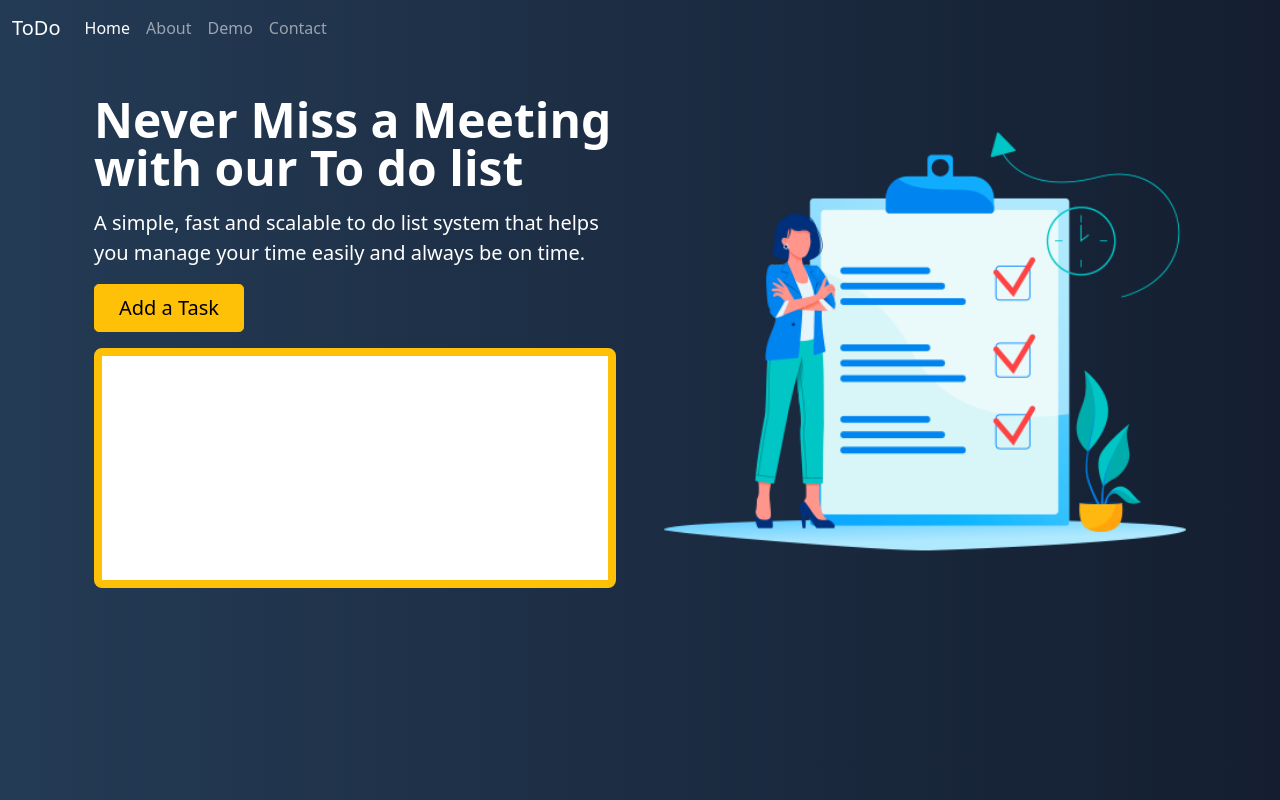
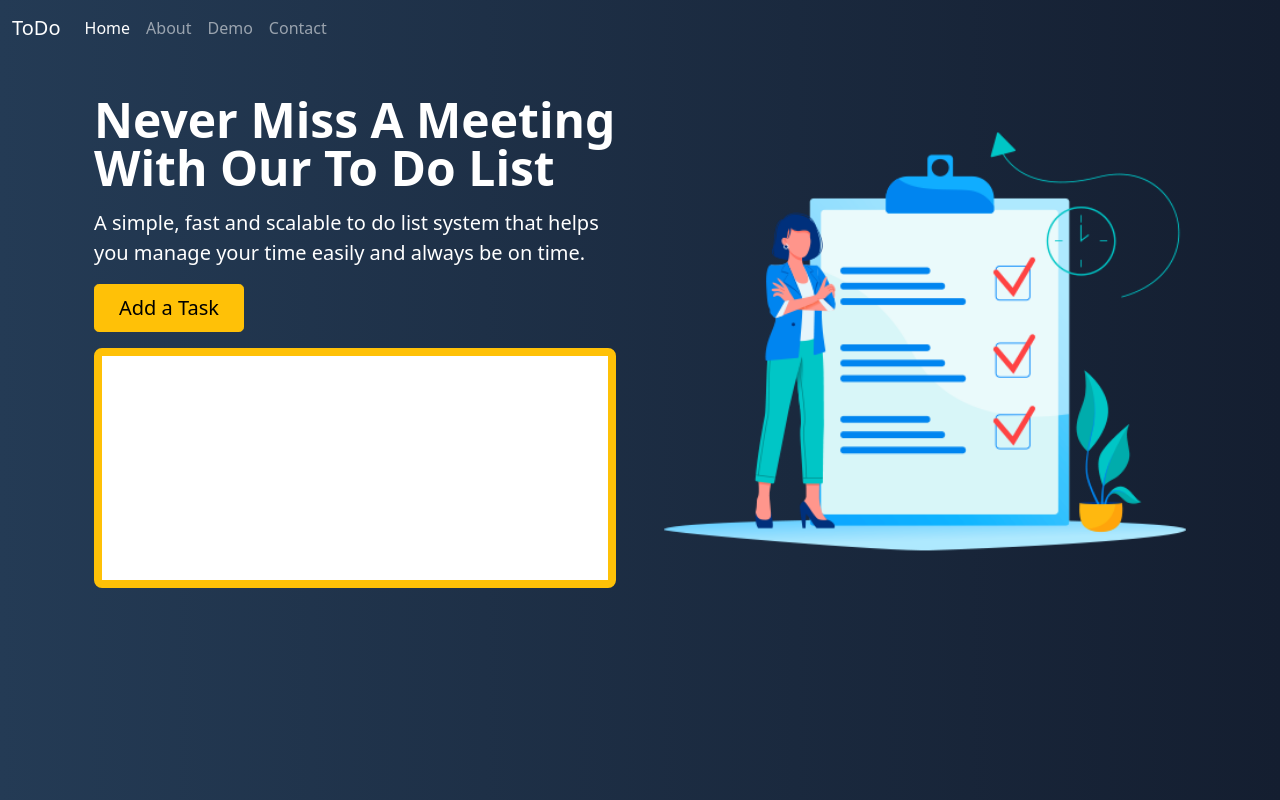
Before and after one commit to PaulCoffield/FirstProject, a plain HTML site: page index.html in a window 1280 px wide. Drawn offline with nearby package versions, Linux system fonts and the light colour scheme.

```diff
--- a/index.html
+++ b/index.html
@@ -2,7 +2,7 @@
 <html lang="en">
 
 <head>
-    <title>First Project</title>
+    <title>First Project v2</title>
     <!-- Required meta tags -->
     <meta charset="utf-8">
     <meta name="viewport" content="width=device-width, initial-scale=1, shrink-to-fit=no">
@@ -50,7 +50,7 @@
                         loading="lazy">
                 </div>
                 <div class="col-lg-6">
-                    <h1 class="display-5 fw-bold lh-1 mb-3">Never Miss a Meeting with our To do list</h1>
+                    <h1 class="display-5 fw-bold lh-1 mb-3">Never Miss A Meeting With Our To Do List</h1>
                     <p class="lead">A simple, fast and scalable to do list system that helps you manage your time easily
                         and always be on time.
                     </p>
```
